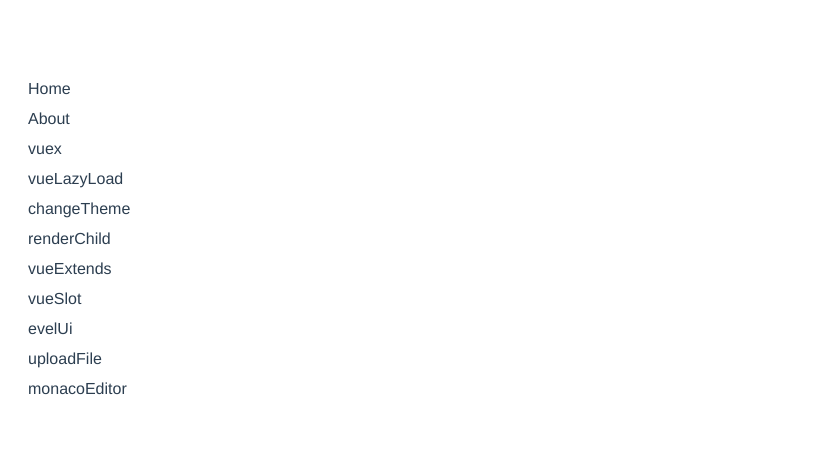
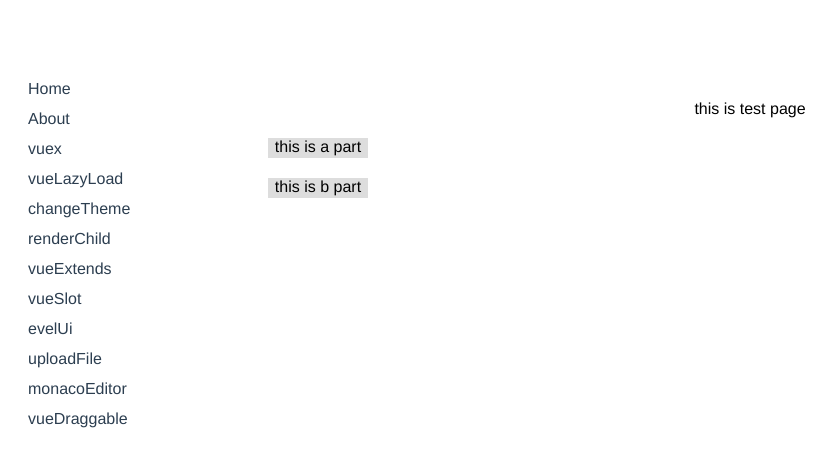
Before and after one commit to EvalGitHub/vue-study, a Vue app: page /vueDraggable in a window 1280 px wide. Shown: the top 466 px of the page, without its empty margins (0-840 px from the left). Built offline with nearby package versions, Linux system fonts and the light colour scheme; what evel-ui would draw is missing.

Commit message:
feat: vue-draggable

```diff
--- a/package.json
+++ b/package.json
@@ -23,6 +23,7 @@
     "vue-lazyload": "^1.2.6",
     "vue-router": "^3.0.1",
     "vue-server-renderer": "^2.6.8",
+    "vuedraggable": "^2.24.3",
     "vuex": "^3.0.1"
   },
   "devDependencies": {
--- a/src/App.vue
+++ b/src/App.vue
@@ -12,6 +12,7 @@
       <router-link class="nav-item" tag="div" to="/evelUi">evelUi</router-link>
       <router-link class="nav-item" tag="div" to="/uploadFile">uploadFile</router-link>
       <router-link class="nav-item" tag="div" to="/monacoEditor">monacoEditor</router-link>
+      <router-link class="nav-item" tag="div" to="/vueDraggable">vueDraggable</router-link>
     </div>
     <div class="contain-view">
       <keep-alive>
--- a/src/router.js
+++ b/src/router.js
@@ -78,5 +78,10 @@
       name: 'monacoEditor',
       component: () => import ('./views/monaco_editor/index.vue')
     },
+    {
+      path: '/vueDraggable',
+      name: 'vueDraggable',
+      component: () => import ('./views/vue_draggable/index.vue')
+    }
   ]
 })
--- /dev/null
+++ b/src/views/vue_draggable/index.vue
@@ -0,0 +1,40 @@
+<template>
+    <div class="drag_container">
+        this is test page
+        <draggable v-model="myArray">
+            <transition-group>
+                <div v-for="element in myArray" :key="element.id" class="drag_item">
+                    {{element.name}}
+                </div>
+            </transition-group>
+        </draggable>
+    </div>
+</template>
+<script>
+    import draggable from 'vuedraggable'
+    export default {
+        name: 'ViewDragable',
+        data () {
+            return {
+                myArray: [
+                    {id: 1, name: 'this is a part'},
+                    {id: 2, name: 'this is b part'},
+                ]
+            };
+        },
+        components: {
+            draggable,
+        },
+    }
+</script>
+<style scoped>
+.drag_container {
+    text-align: center;
+}
+.drag_item {
+    height: 20px;
+    width: 100px;
+    background: #ddd;
+    margin-top: 20px;
+}
+</style>
```
